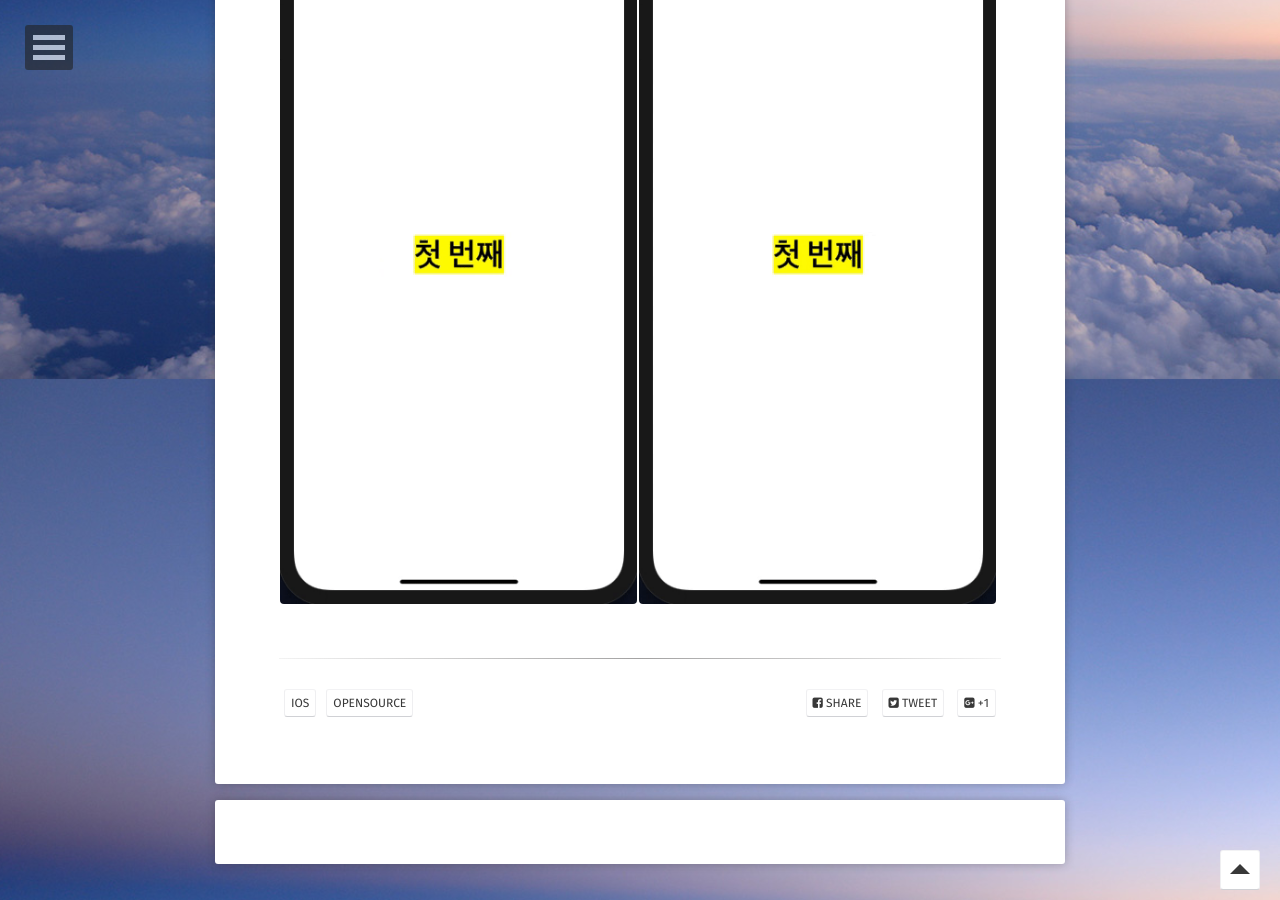
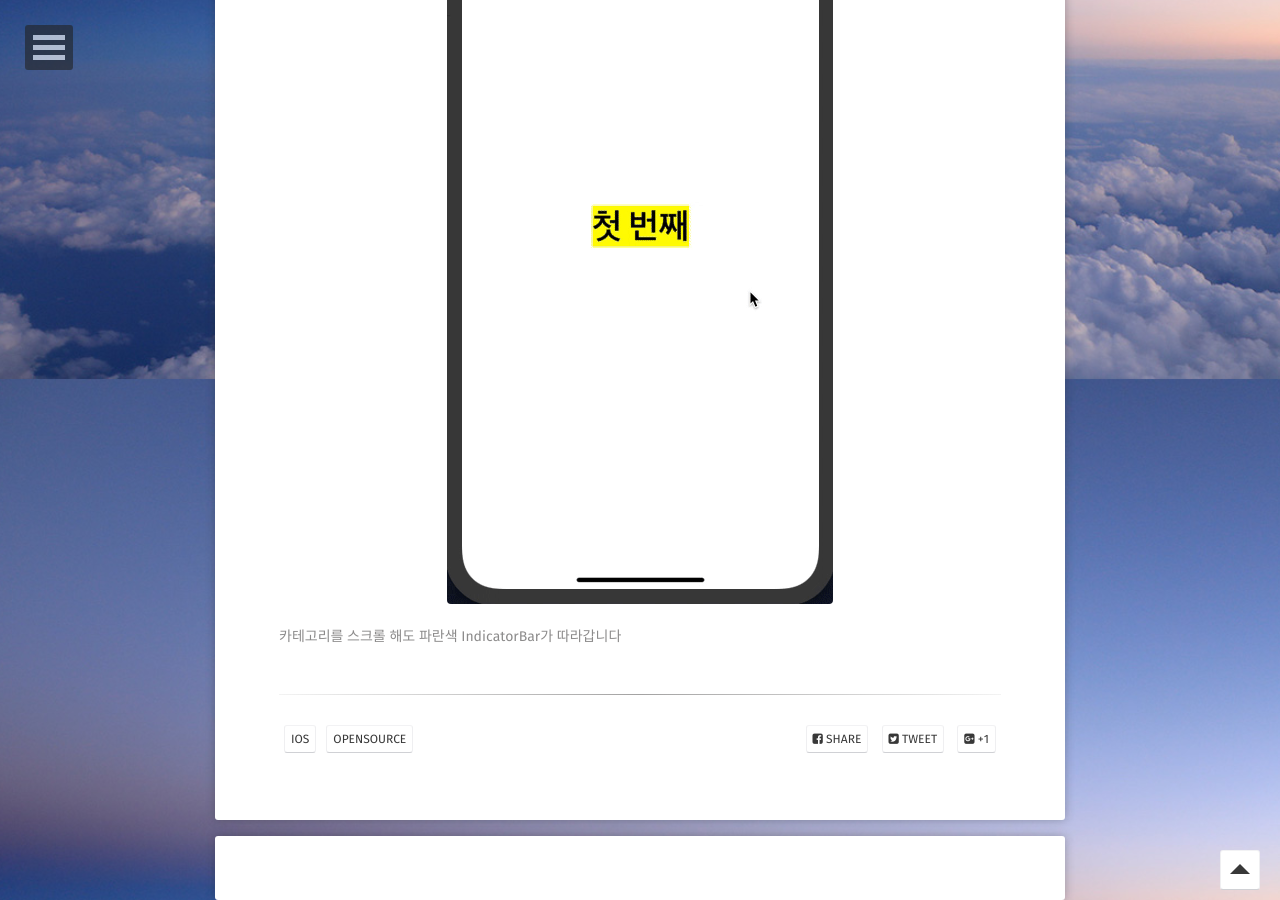
Before and after one commit to DanJeong-KR/changSic.github.io, a Jekyll site: the page built from _posts/2019-07-16-CustomCategoryView.md, in a window 1280 px wide and 900 px high, scrolled down 1421 px. Built offline with Jekyll 4.4.1, drawn with Linux system fonts in a browser that asks for light colours; some web fonts are replaced; comment, search, counter and statistics services are not loaded.

Commit message:
ing : Custom Category TabBar

```diff
--- a/_posts/2019-07-16-CustomCategoryView.md
+++ b/_posts/2019-07-16-CustomCategoryView.md
@@ -12,11 +12,12 @@
 
 # Custom Category TabBar
 
-<figure>
-	<a href="/assets/ViewTouch.gif"><img src="/assets/ViewTouch.gif"></a>
+<figure class="half">
+	<img src="/assets/ViewTouch.gif">
+	<img src="/assets/CategoryTouch.gif">
 </figure>
 
-<figure class="half">
-	<img src="/assets/CategoryTouch.gif">
-	<img src="/assets/ScrollingWithIndicatorBar.gif">
+<figure>
+	<a href="/assets/ScrollingWithIndicatorBar.gif"><img src="/assets/ViewTouch.gif"></a>
+  <figcaption>카테고리를 스크롤 해도 파란색 IndicatorBar가 따라갑니다 </figcaption>
 </figure>
```
